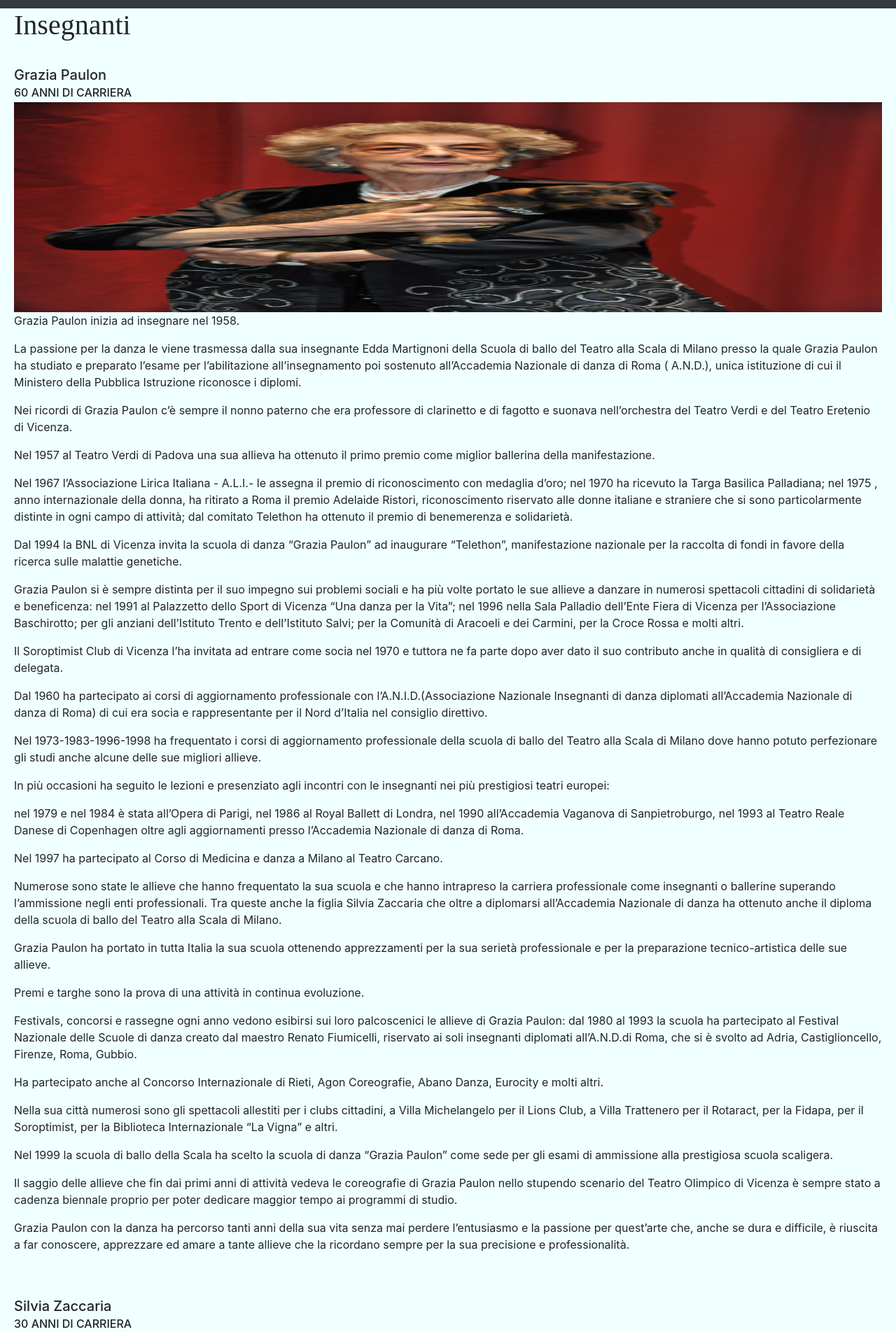
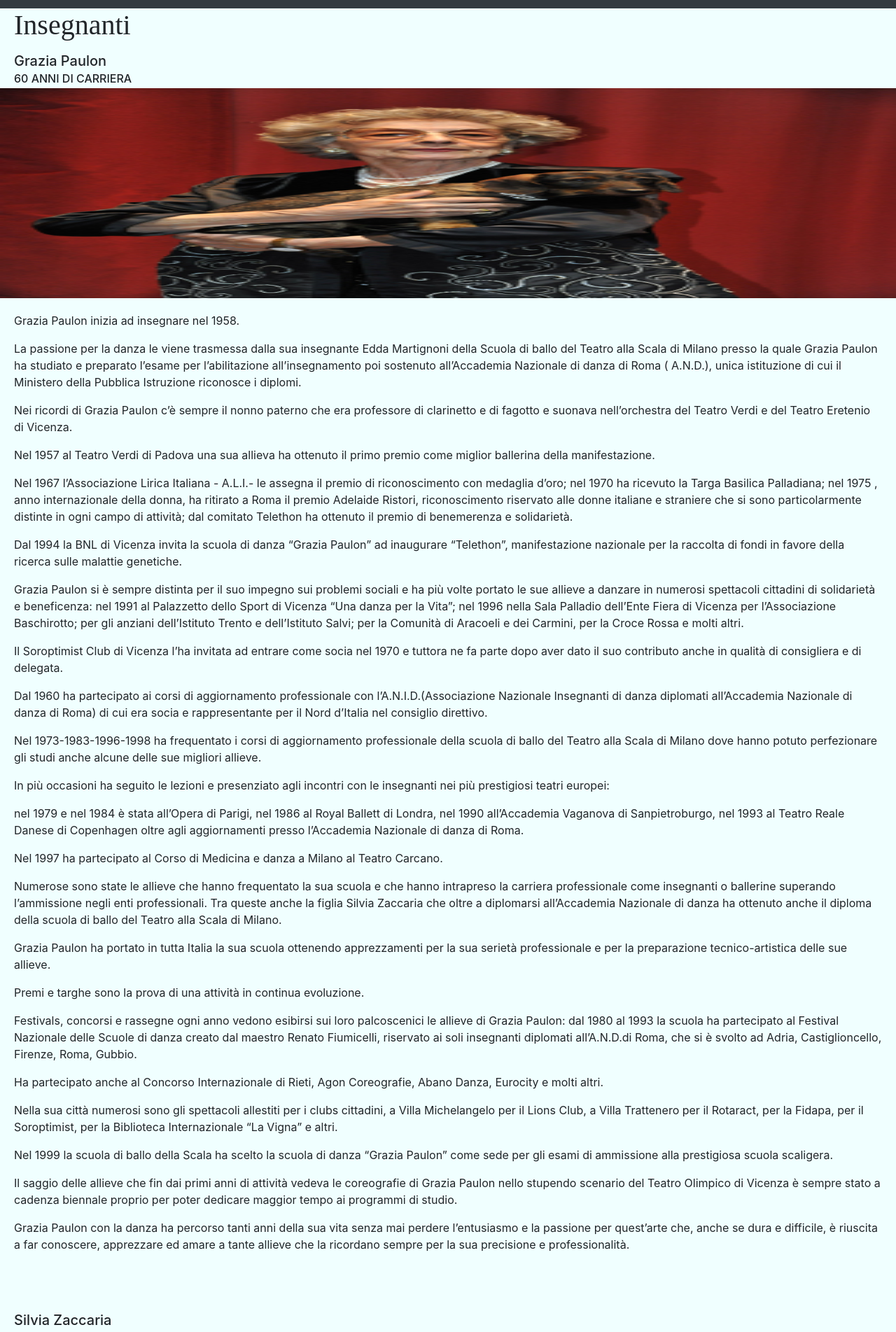
Before and after one commit to samudg7/movimento-live, a Nuxt app: page /teachers in a window 1280 px wide. Shown: the part 80-1983 px from the top of the page at 70% size. Built offline with nearby package versions, Linux system fonts and the light colour scheme; a web font is replaced by a local one.

Commit message:
modifiche varie 2 per mobile
modifiche varie 2 per mobile

```diff
--- a/components/Classes.vue
+++ b/components/Classes.vue
@@ -18,7 +18,7 @@
 <br>
 
     <!-- media, descrizione corsi -->
-    <div>
+    <div id="testo" style="padding-left:8px;padding-right:20px">
       <ul class="list-unstyled">
         <b-media tag="li">
           <template #aside>
--- a/components/Footer.vue
+++ b/components/Footer.vue
@@ -5,7 +5,7 @@
       <div class="card-body">
         <h5 class="card-title">SCUOLA DI DANZA “GRAZIA PAULON”</h5>
         <p class="card-text">
-           CONTRÀ MANIN, 13 - 36100 VICENZA - TEL. +39 3455712129
+           CONTRÀ MANIN, 13 - 36100 VICENZA - TEL. +39 3455712129 -
 info@scuoladanzagraziapaulon.it - P.IVA: 04267790245
         </p>
         <a href="https://www.instagram.com/scuoladanzagraziapaulon/" style="color: grey">
--- a/components/Home.vue
+++ b/components/Home.vue
@@ -3,6 +3,7 @@
   <div>
     <br />
     <br />
+    <div id="testo" style="padding-left:8px;padding-right:20px">
     <ul class="list-unstyled">
       <b-media tag="li">
         <template #aside>
@@ -44,6 +45,8 @@
         </p>
       </b-media>
     </ul>
+
+    </div>
     <!-- fine media -->
 
     <!-- news -->
--- a/components/News/News1.vue
+++ b/components/News/News1.vue
@@ -11,7 +11,7 @@
     <br />
     <br />
 
-    <div >
+   <div id="testo" style="padding:20px">
      <!--  <h5 class="mt-0">LA SCUOLA CONTINUA...</h5> -->
       <p>
         La scuola nonostante la pandemia con la collaborazione delle allieve e dei loro genitori ha proseguito le lezioni on-line!
--- a/components/News/News2.vue
+++ b/components/News/News2.vue
@@ -11,8 +11,7 @@
       <br />
       <br />
 
-    <div>
-     <!--  <h5 class="mt-0">ISCRIZIONI APERTE !!!</h5> -->
+<div id="testo" style="padding:20px">     <!--  <h5 class="mt-0">ISCRIZIONI APERTE !!!</h5> -->
       <p>
        Sono aperte le iscrizioni per l’a.a. 2022-2023!!
       </p>
--- a/components/News/News3.vue
+++ b/components/News/News3.vue
@@ -11,8 +11,8 @@
       <br />
       <br />
 
-    <div>
-<!--       <h5 class="mt-0">LA PROF. GRAZIA PAULON SE NE VA IN PUNTA DI PIEDI</h5>
+<div id="testo" style="padding:20px">
+  <!--       <h5 class="mt-0">LA PROF. GRAZIA PAULON SE NE VA IN PUNTA DI PIEDI</h5>
  -->      <p>
         Il 18 settembre 2022, noi allieve ed ex allieve della scuola abbiamo voluto rivivere un momento particolare in onore di Grazia Paulon e Silvia Zaccaria.
 </p>
--- a/components/Shows.vue
+++ b/components/Shows.vue
@@ -165,7 +165,7 @@
 
     <br />
     <br />
-    <h5>Aggiornamenti professionali delle insegnanti</h5>
+    <h5 style="padding-left:20px">Aggiornamenti professionali delle insegnanti</h5>
     <!-- inizio lista aggiornamenti-->
 
     <ul class="list-group">
--- a/components/Storia.vue
+++ b/components/Storia.vue
@@ -1,7 +1,7 @@
 <template>
   <div>
     <div>
-      <h4>SESSANT'ANNI DI ESPERIENZA E PROFESSIONALITÀ</h4>
+      <h4 style="padding:20px">SESSANT'ANNI DI ESPERIENZA E PROFESSIONALITÀ</h4>
       <b-card-group deck>
         <b-card
           img-src="@/static\images\silviaeGrazia.jpg"
--- a/components/Teachers.vue
+++ b/components/Teachers.vue
@@ -1,8 +1,8 @@
 <template>
   <div>
-    <div id="testo" style="padding:20px">
-    <h5 class="mt-0 mb-1">Grazia Paulon</h5>
-    <h6 class="mt-0 mb-1">60 ANNI DI CARRIERA</h6>
+
+    <h5 class="mt-0 mb-1" style="padding-left:20px">Grazia Paulon</h5>
+    <h6 class="mt-0 mb-1" style="padding-left:20px">60 ANNI DI CARRIERA</h6>
 
     <img
       src="@/static\images\grazia.jpg"
@@ -10,7 +10,7 @@
       height="300"
       alt="..."
     />
-
+    <div id="testo" style="padding:20px">
     <p>Grazia Paulon inizia ad insegnare nel 1958.</p>
     <p>
       La passione per la danza le viene trasmessa dalla sua insegnante Edda
@@ -130,10 +130,11 @@
       difficile, è riuscita a far conoscere, apprezzare ed amare a tante allieve
       che la ricordano sempre per la sua precisione e professionalità.
     </p>
+    </div>
  <br />
     <br />
-    <h5 class="mt-0 mb-1">Silvia Zaccaria</h5>
-    <h6 class="mt-0 mb-1">30 ANNI DI CARRIERA</h6>
+    <h5 class="mt-0 mb-1" style="padding-left:20px">Silvia Zaccaria</h5>
+    <h6 class="mt-0 mb-1" style="padding-left:20px">30 ANNI DI CARRIERA</h6>
 
     <img
       src="@/static\images\silvia.jpg"
@@ -141,6 +142,8 @@
       height="300"
       alt="..."
     />
+
+    <div id="testo" style="padding:20px">
 
     <p>
       Silvia Zaccaria all’età di quattro anni inizia a frequentare la scuola di
@@ -326,15 +329,17 @@
     </p>
     <p></p>
 
+    </div>
  <br />
     <br />
-    <h5 class="mt-0 mb-1">Noemi De Grandi</h5>
+    <h5 class="mt-0 mb-1" style="padding-left:20px">Noemi De Grandi</h5>
     <img
       src="@/static\images\teachersnoemi.jpg"
       width="100%"
       height="300"
       alt="..."
     />
+    <div id="testo" style="padding:20px">
 
      <p>
       Dai 4 anni ai 5 anni ginnastica ritmica al Patronato Leone XXIII con l’insegnante Marta Magrin.
```
